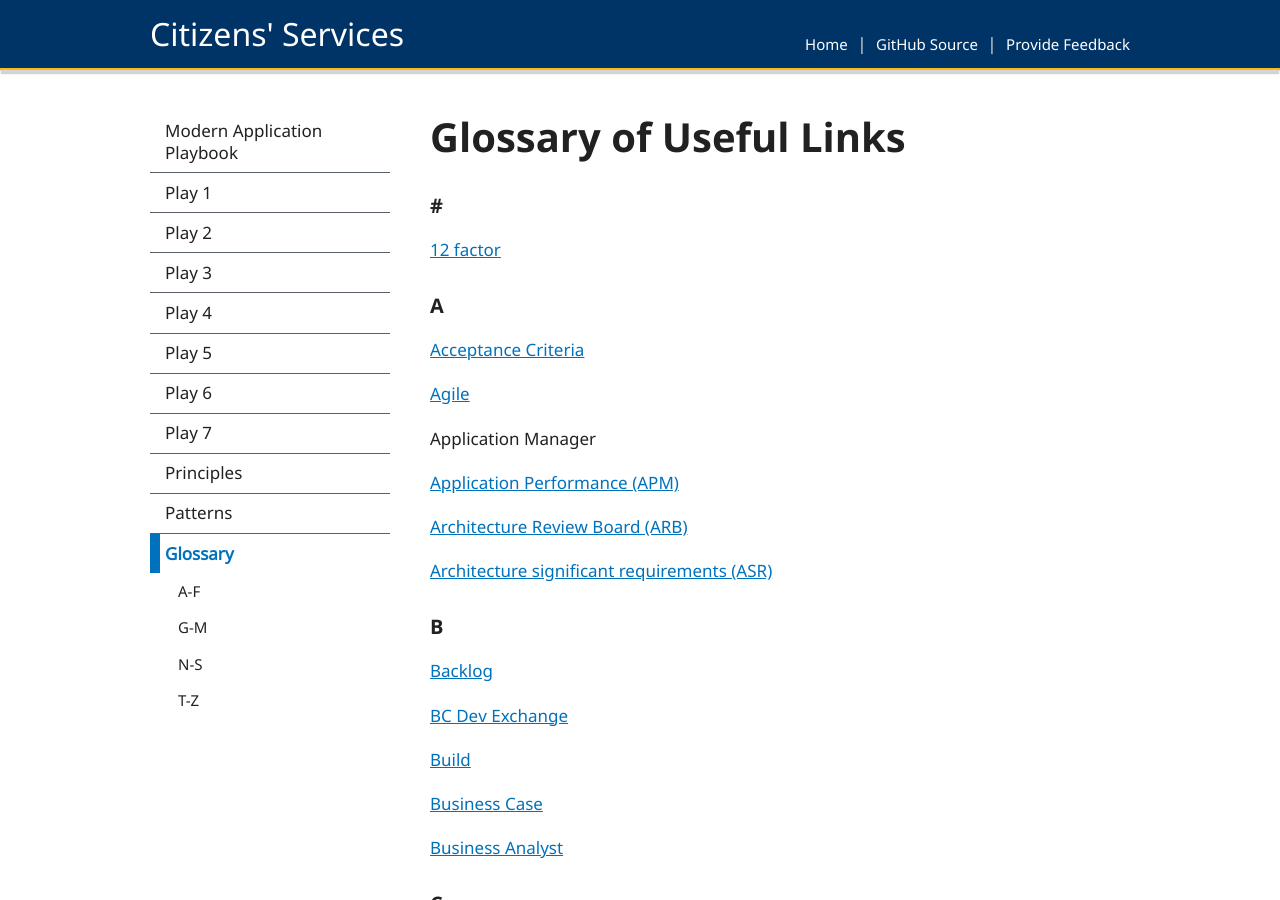
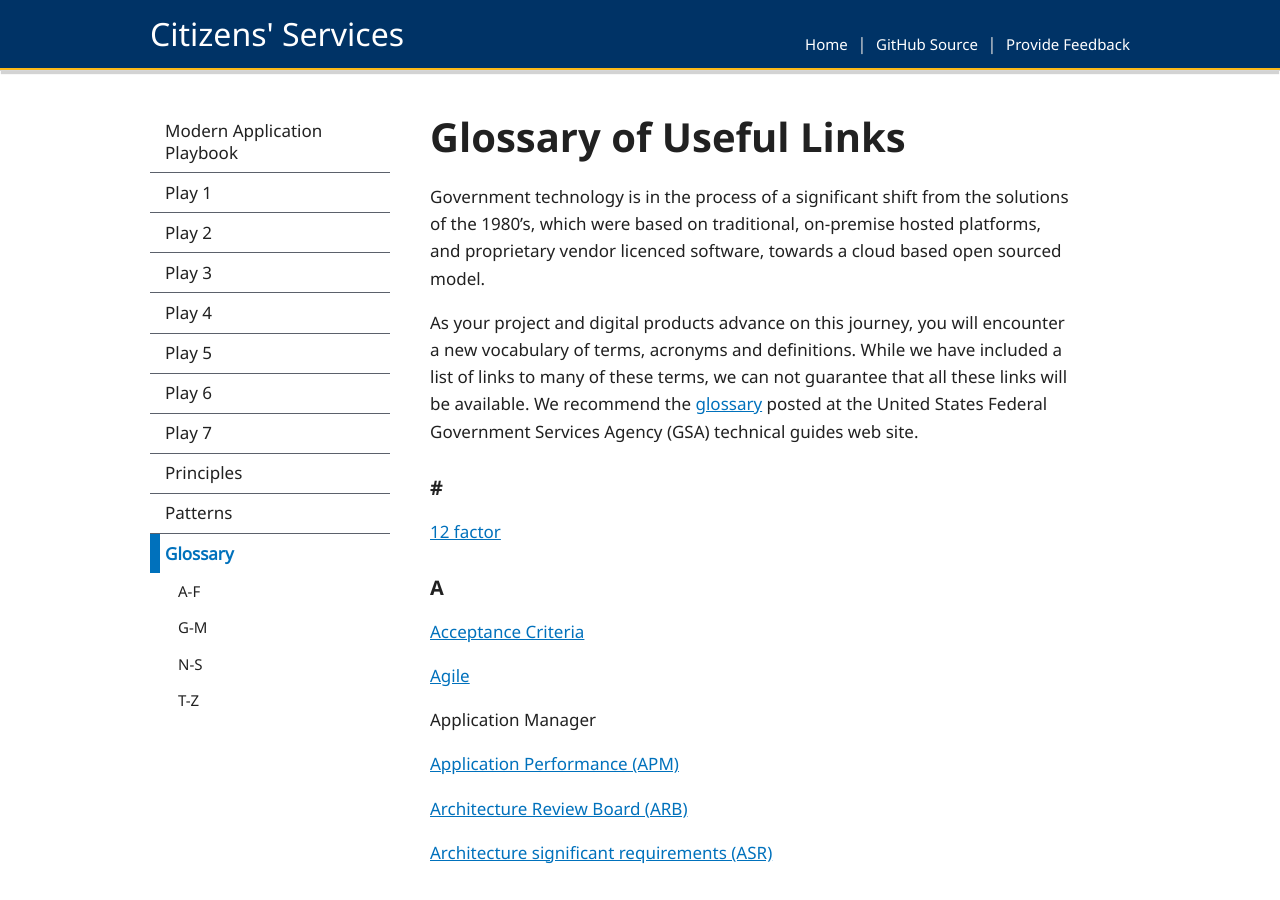
Before and after one commit to HeatherRemacle/exchangelabops, a Jekyll site: the page built from pages/glossary.md, in a window 1280 px wide and 900 px high. Built offline with Jekyll 4.4.1, drawn with Linux system fonts in a browser that asks for light colours.

Commit message:
Update Glossary

```diff
--- a/pages/glossary.md
+++ b/pages/glossary.md
@@ -6,7 +6,7 @@ layout: post
 sidenav: docs
 subnav:
   - text: A-F
-    href: '#'
+    href: '#a'
   - text: G-M
     href: '#g'
   - text: N-S
@@ -14,6 +14,10 @@ subnav:
   - text: T-Z
     href: '#t'
 ---
+Government technology is in the process of a significant shift from the solutions of the 1980’s, which were based on traditional, on-premise hosted platforms, and proprietary vendor licenced software, towards a cloud based open sourced model.
+
+As your project and digital products advance on this journey, you will encounter a new vocabulary of terms, acronyms and definitions. While we have included a list of links to many of these terms, we can not guarantee that all these links will be available. We recommend the <a target="_blank" href="https://tech.gsa.gov/guides/glossary/">glossary</a> posted at the United States Federal Government Services Agency (GSA) technical guides web site.
+
 ### \#
 
 [12 factor](https://12factor.net/)
```
